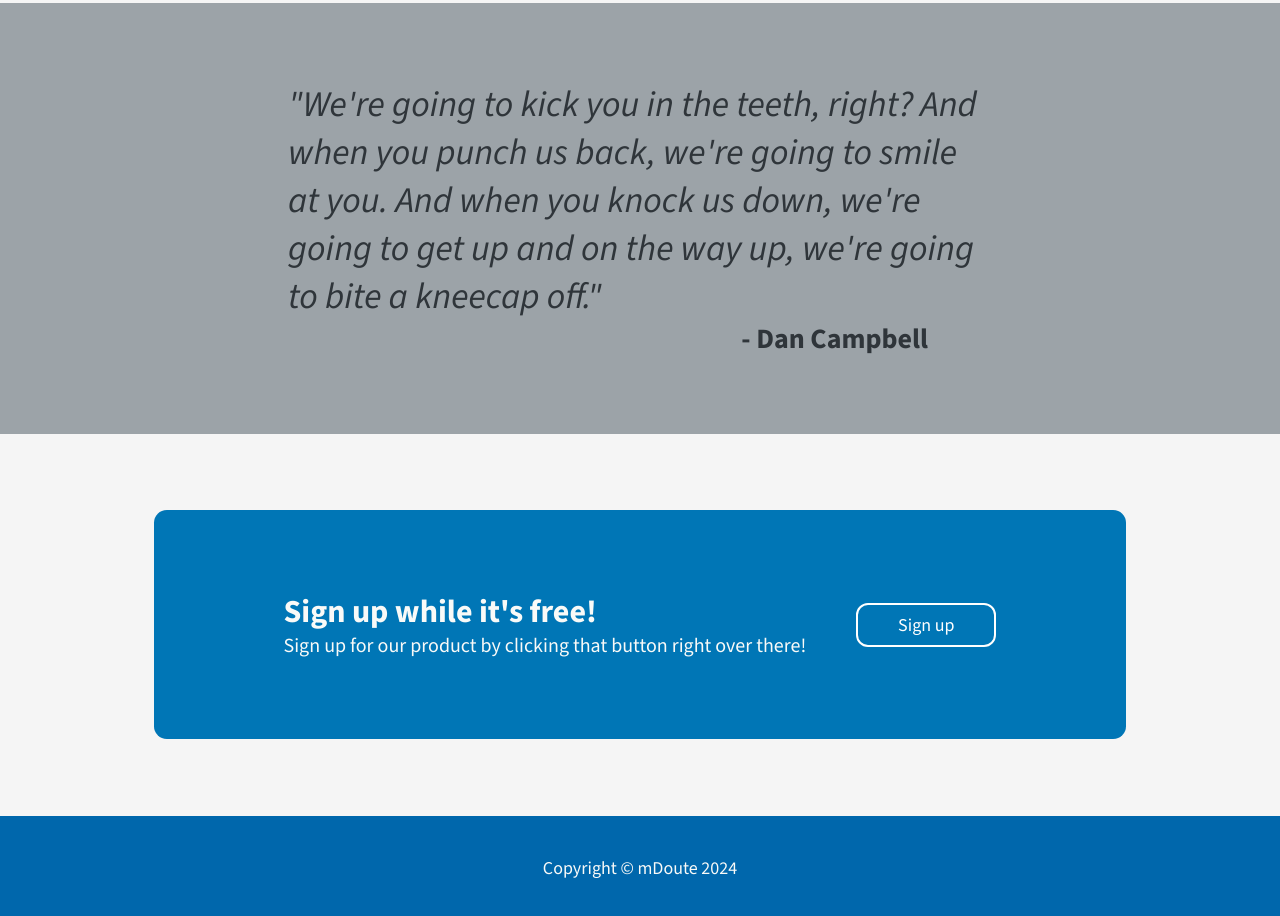
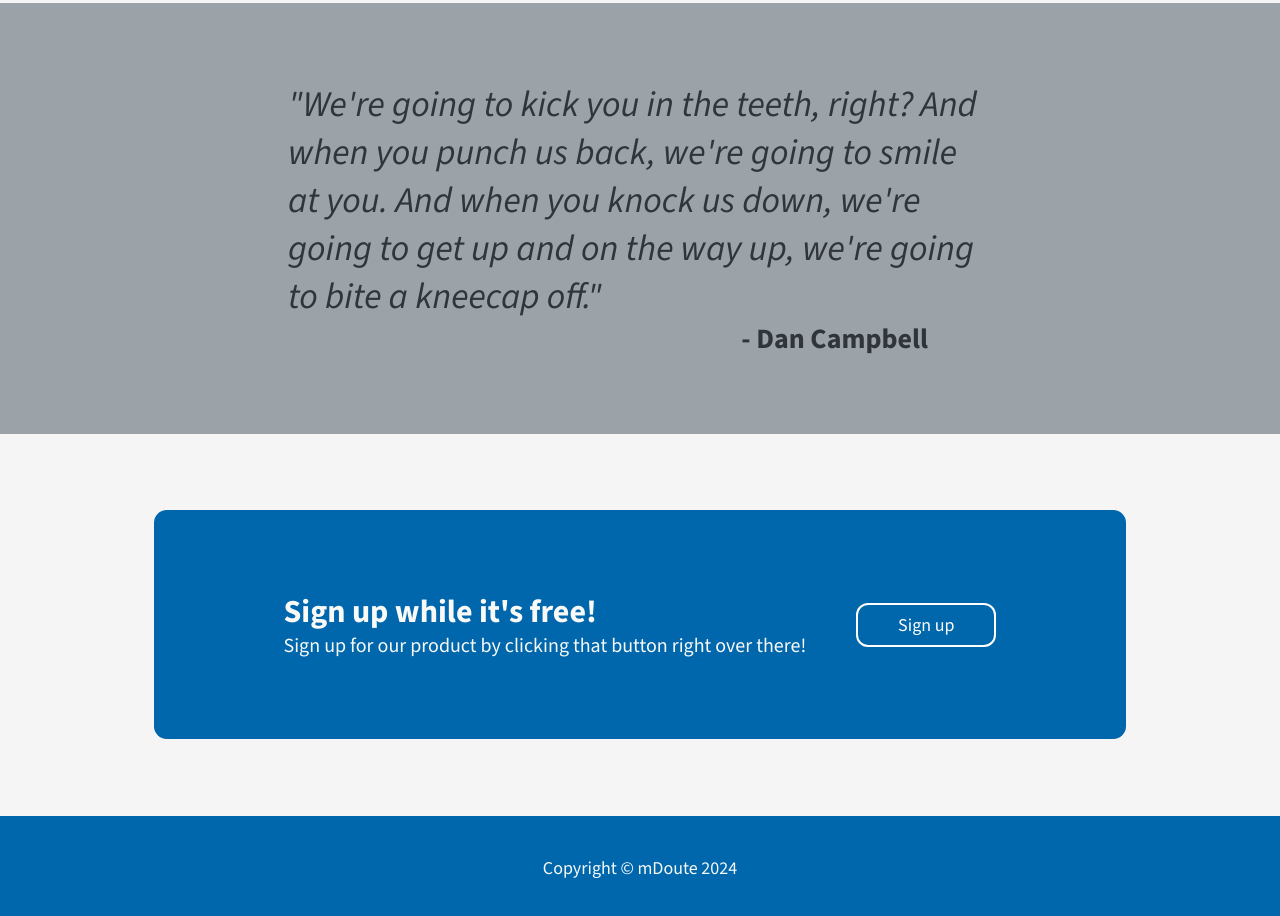
Before and after one commit to mdoute/landing-page, a plain HTML site: page index.html in a window 1280 px wide. Shown: the part 1184-2100 px from the top of the page. Drawn offline with nearby package versions, Linux system fonts and the light colour scheme.

Commit message:
Updated blue colors for consistency
Changed all blues to #0076b6 because it's a little brighter than the real Honalulu Blue color

```diff
--- a/style.css
+++ b/style.css
@@ -24,7 +24,7 @@ button {
     padding: 8px 40px;
     border-radius: 12px;
     background-color: #fff;
-    color: #0076b6;
+    color: #0067ac;
     font-family: "Source Sans 3", sans-serif;
     font-optical-sizing: auto;
     font-weight: 800;
@@ -247,7 +247,7 @@ div.stat-card ul, div.stat-card-alt ul {
     margin: 6vw 12vw;
     padding: 10vh;
     border-radius: 1vw;
-    background-color: #0076b6;
+    background-color: #0067ac;
     color: #f9faf8;
     display: flex;
     justify-content: space-evenly;
@@ -263,7 +263,7 @@ div.opt-in-text > h4 {
 }
 
 div.opt-in > button {
-    background-color: #0076b6;
+    background-color: #0067ac;
     border: 2px solid #fff;
     color: #fff;
     font-weight: 400;
@@ -286,7 +286,7 @@ div.opt-in > button {
 
 /*
 Honolulu Blue
-Hex Color: #0076b6;
+Hex Color: #0076b6; I changed this to #0067ac in the code to be slightly brighter
 
 Silver
 Hex Color: #B0B7BC;
```
